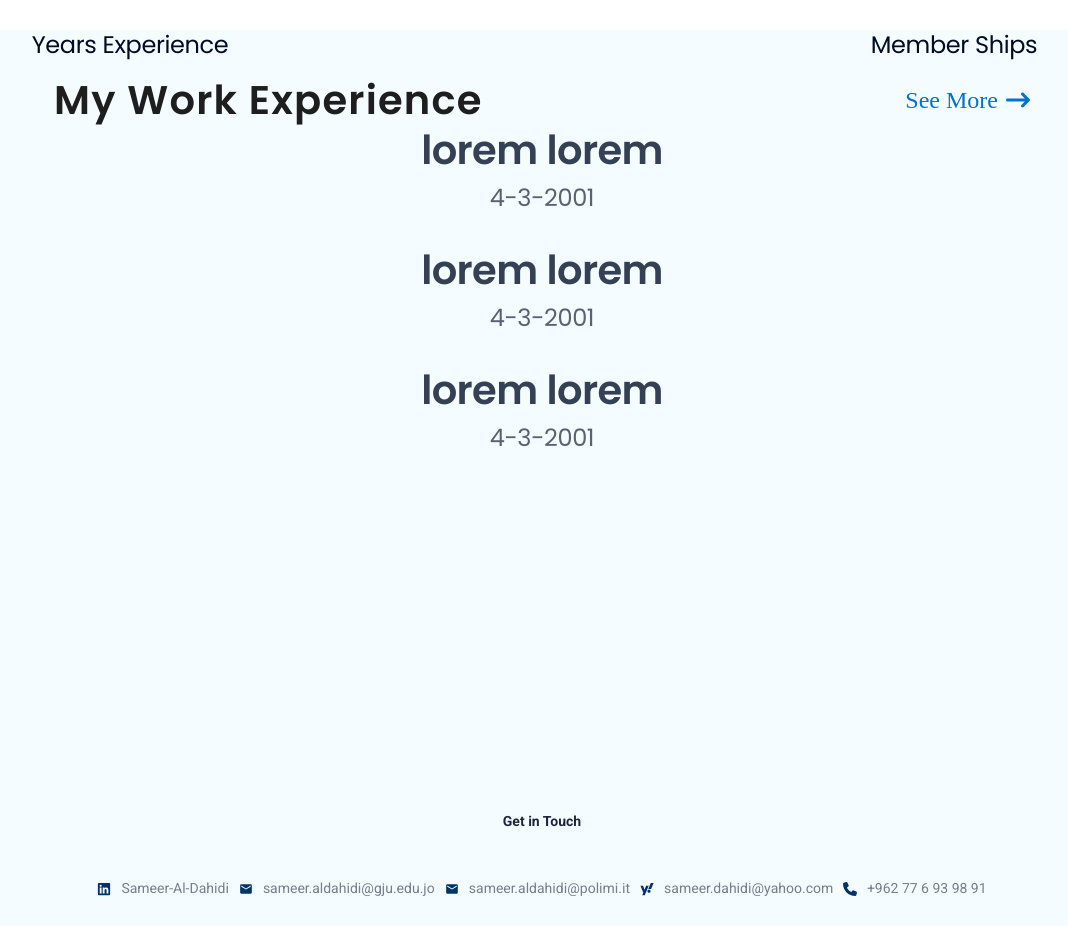
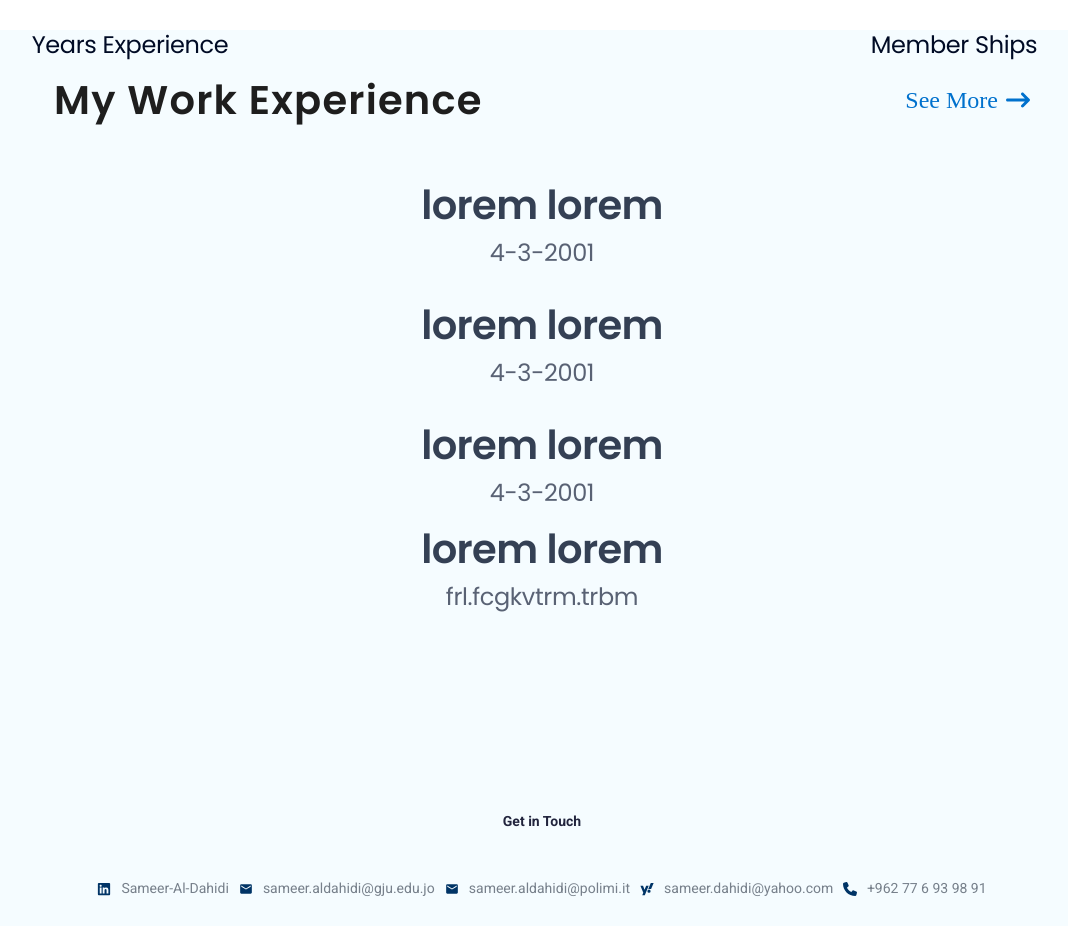
Before and after one commit to duhamjilani/portfolio_sameer, a React (Create React App) app: page / in a window 1280 px wide. Shown: the part 1200-2126 px from the top of the page, without its empty margins (98-1166 px from the left). Built offline with nearby package versions, Linux system fonts and the light colour scheme.

Commit message:
modify counter and exp

```diff
--- a/package.json
+++ b/package.json
@@ -11,6 +11,7 @@
     "react-countup": "^6.5.3",
     "react-dom": "^18.3.1",
     "react-icons": "^5.3.0",
+    "react-intersection-observer": "^9.13.1",
     "react-router-dom": "^6.27.0",
     "react-scripts": "^5.0.1",
     "web-vitals": "^2.1.4"
--- /dev/null
+++ b/src/components/ExpTitle/ExpTitle.jsx
@@ -0,0 +1,14 @@
+import React from 'react'
+import './ExpTitle.css'
+const ExpTitle = ({Exptitle, Desc} ) => {
+  return (
+    <div>
+       <div className="WorkTitle-Container font-Poppins ">
+      <div className="WorkTitle_title">{Exptitle}</div>
+      <div className="WorkTitle_date">{Desc}</div>
+    </div>
+    </div>
+  )
+}
+
+export default ExpTitle
--- a/src/components/MyProjects_counter/Counter.jsx
+++ b/src/components/MyProjects_counter/Counter.jsx
@@ -1,12 +1,22 @@
-import React from "react";
+import { React, useState } from "react";
 import CountUp from "react-countup";
 import "./Counter.css";
+import { useInView } from "react-intersection-observer";
 
 const Counter = ({ endNum, CounterTitle, color }) => {
+  const [hasStarted, setHasStarted] = useState(false);
+  const { ref, inView } = useInView({
+    triggerOnce: true,
+    threshold: 0.5,
+  });
+
+  if (inView && !hasStarted) {
+    setHasStarted(true);
+  }
   return (
-    <div className="Counter">
+    <div className="Counter" ref={ref}>
       <div className="Counter_style" style={{ color: color }}>
-        <CountUp start={0} end={endNum} duration={7} />
+        {hasStarted ? <CountUp start={0} end={endNum} duration={7} /> : 0}
       </div>
       <div className="Counter_text">{CounterTitle}</div>
     </div>
--- a/src/pages/Home/Home.jsx
+++ b/src/pages/Home/Home.jsx
@@ -9,6 +9,7 @@ import {
 import "./home.css";
 import { Link } from "react-router-dom";
 import { FaArrowRightLong } from "react-icons/fa6";
+import ExpTitle from "../../components/ExpTitle/ExpTitle";
 
 const Home = () => {
   return (
@@ -47,12 +48,21 @@ const Home = () => {
             See More <FaArrowRightLong />
           </Link>
         </div>
-
-        <div className="work_title_container">
+<div className="MyExp_small_container">
+<div className="work_title_container">
           <WorkTitle WorkTitle="lorem lorem" Date="4-3-2001" />
           <WorkTitle WorkTitle="lorem lorem" Date="4-3-2001" />
           <WorkTitle WorkTitle="lorem lorem" Date="4-3-2001" />
         </div>
+
+        <div className="exp_title_container">
+          <ExpTitle Exptitle="lorem lorem" Desc="frl.fcgkvtrm.trbm" />
+
+        </div>
+
+</div>
+
+
       </div>
     </>
   );
--- a/src/pages/Home/home.css
+++ b/src/pages/Home/home.css
@@ -56,3 +56,12 @@ text-decoration: none;
 
 
 }
+.MyExp_small_container{
+    display: flex;
+    flex-direction: column;
+    align-items: center;
+    justify-content: center;
+    width: 100%;
+    height: 534px;
+    gap:24px;
+}
```
Also changed, not shown: src/components/ExpTitle/ExpTitle.css (added), 1 other file (tests, documents, lock files or other folders).
